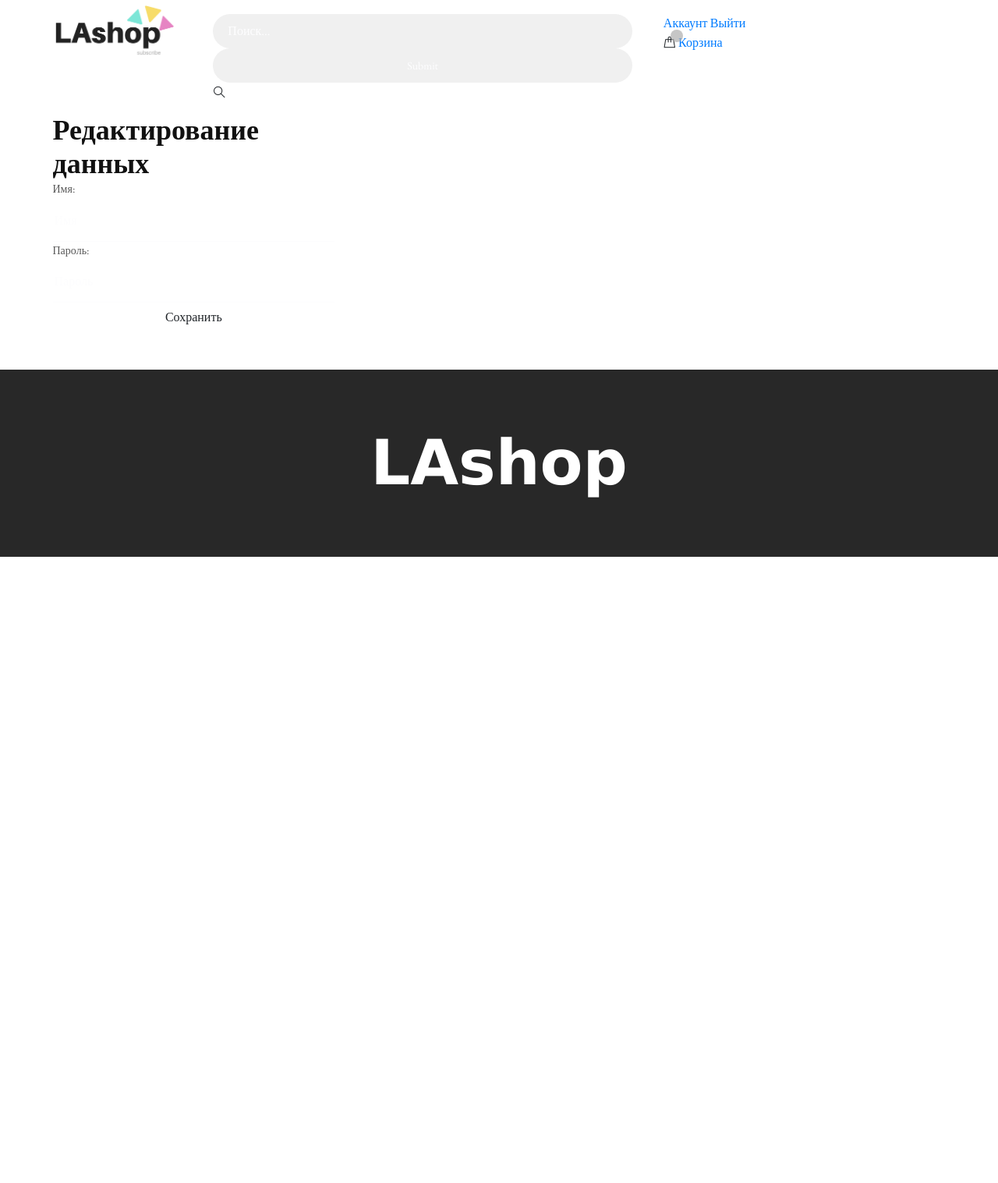
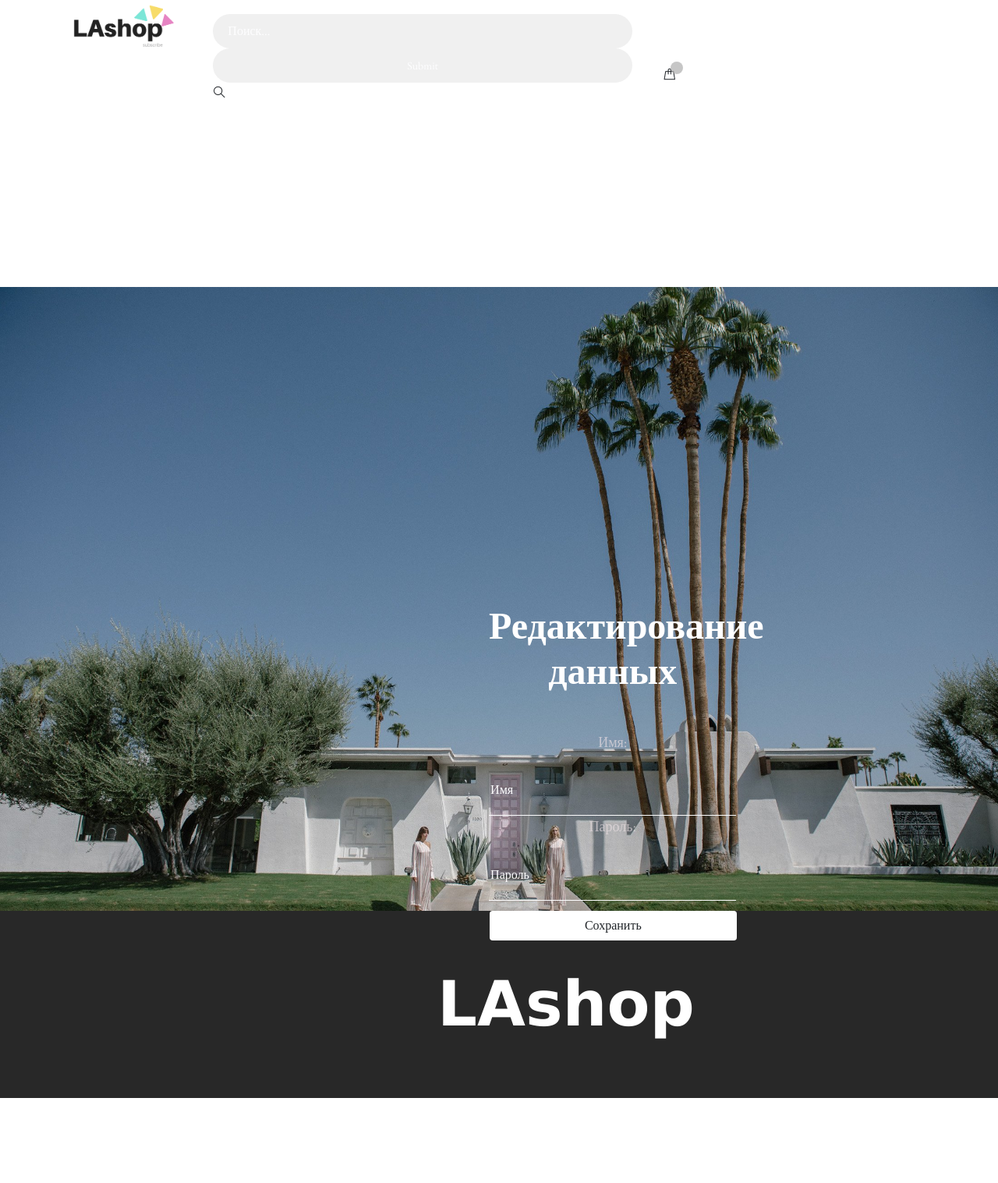
Before and after one commit to badygova/Shop, a PHP site: the page made by views/cabinet/edit.php in a window 1280 px wide. Shown: the whole page at 78% size. Before the commit the page ends 714 px from the top, so only its background shows below. Run offline with PHP 8.4, Linux system fonts and the light colour scheme; the template is opened without the code that fills it, so the values that code supplies are empty; some libraries are stand-ins or nearby versions.

Commit message:
added style profile

```diff
--- a/template/css/style.css
+++ b/template/css/style.css
@@ -127,6 +127,12 @@ ol {
 	height: 100%;
 	padding: 46%;
 }
+.test1{
+	margin-left: 20%;
+	width: 700px;
+	height: 100%;
+	padding: 7%;
+}
 .login{
 	width: 100vw;
 	height: 100vh;
@@ -161,10 +167,17 @@ input::-webkit-input-placeholder {
 	color: #fdfdfe;
 	font-size: 2vh;
 }
-.btn btn-default{
-	background-color: white;
-}
-
+
+a{
+	color: white;
+	font-size: 4vh;
+	text-align: center;
+	margin-left: 15%;
+	transition: 0.7s;
+}
+a:hover{
+	color: black;
+}
 
 
 /* buttons */
--- a/views/cabinet/edit.php
+++ b/views/cabinet/edit.php
@@ -1,6 +1,14 @@
+<link rel="stylesheet" href="../template/css/bootstrap.min.css"/>
+<link rel="stylesheet" href="../template/css/font-awesome.min.css"/>
+<link rel="stylesheet" href="../template/css/flaticon.css"/>
+<link rel="stylesheet" href="../template/css/slicknav.min.css"/>
+<link rel="stylesheet" href="../template/css/jquery-ui.min.css"/>
+<link rel="stylesheet" href="../template/css/owl.carousel.min.css"/>
+<link rel="stylesheet" href="../template/css/animate.css"/>
+<link rel="stylesheet" href="../template/css/style.css"/>
+<link rel="stylesheet" href="../template/css/form.css"/>
 
-
-    <section>
+    <section class="login">
         <div class="container">
             <div class="row">
 
@@ -16,20 +24,20 @@
                                 <?php endforeach; ?>
                             </ul>
                         <?php endif; ?>
-
+<div class="test">
                         <div class="signup-form"><!--sign up form-->
-                            <h2>Редактирование данных</h2>
+                            <h2 style="color: white; text-align: center; font-size: 6vh">Редактирование данных</h2>
                             <form action="#" method="post">
-                                <p>Имя:</p>
+                                <p style="font-size: 18px; color: rgba(238,226,229,0.63)">Имя:</p>
                                 <input type="text" name="name" placeholder="Имя" value="<?php echo $name; ?>"/>
 
-                                <p>Пароль:</p>
+                                <p style="font-size: 18px; color: rgba(238,226,229,0.63)">Пароль:</p>
                                 <input type="password" name="password" placeholder="Пароль" value="<?php echo $password; ?>"/>
                                 <br/>
-                                <input type="submit" name="submit" class="btn btn-default" value="Сохранить" />
+                               <a href="http://localhost/cabinet"><input type="submit" name="submit" class="btn btn-default" value="Сохранить" style="background-color: white; margin-top: 7px; margin-left: -47px"/></a>
                             </form>
                         </div><!--/sign up form-->
-
+</div>
                     <?php endif; ?>
                     <br/>
                     <br/>
--- a/views/user/login.php
+++ b/views/user/login.php
@@ -33,7 +33,7 @@
                         <a href="http://localhost/user/register"><input type="submit" name="submit"
                                                                         class="btn btn-default"
                                                                         style="background-color: white; width: 287px;
-                                                                         margin-left: 31px"
+                                                                         margin-left: -16px"
                                                                         value="Регистрация"/></a>
                     </div><!--/sign up form-->
                 </div>
```
Also changed, not shown: views/cabinet/index.php (+17 -6 lines).
